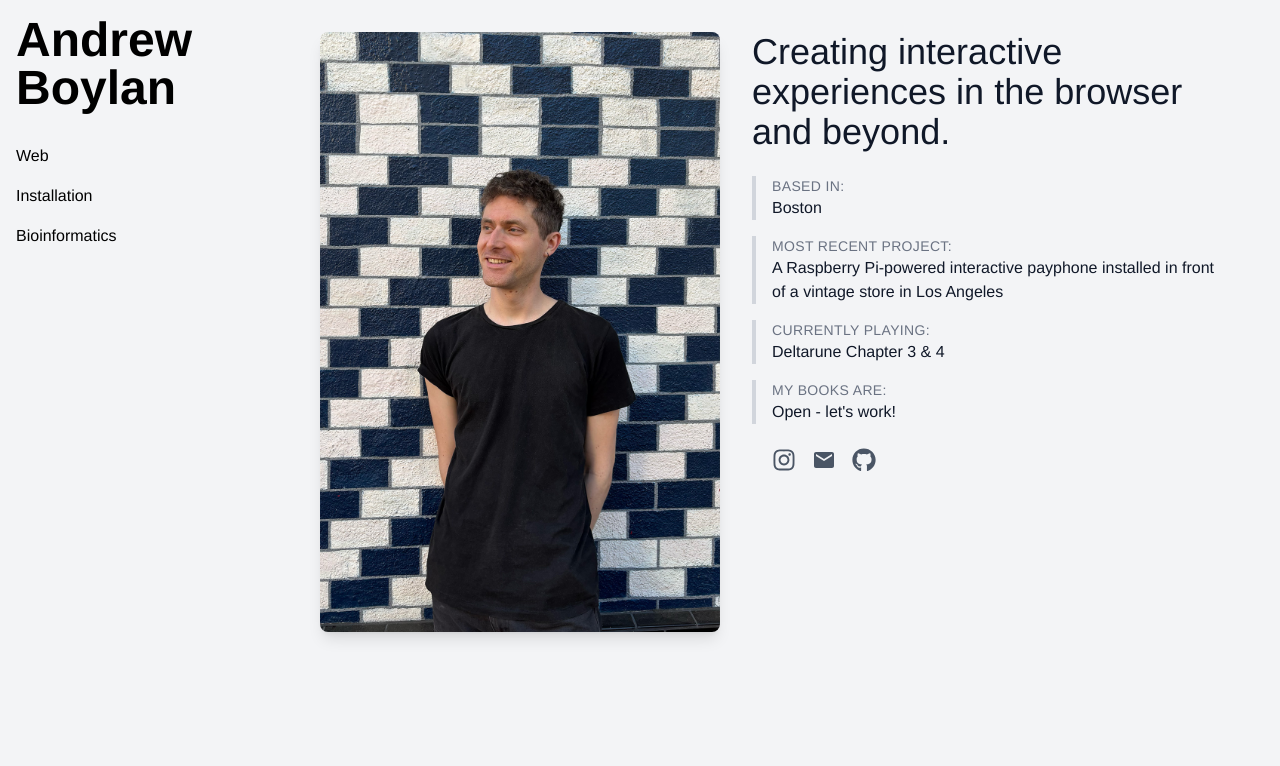
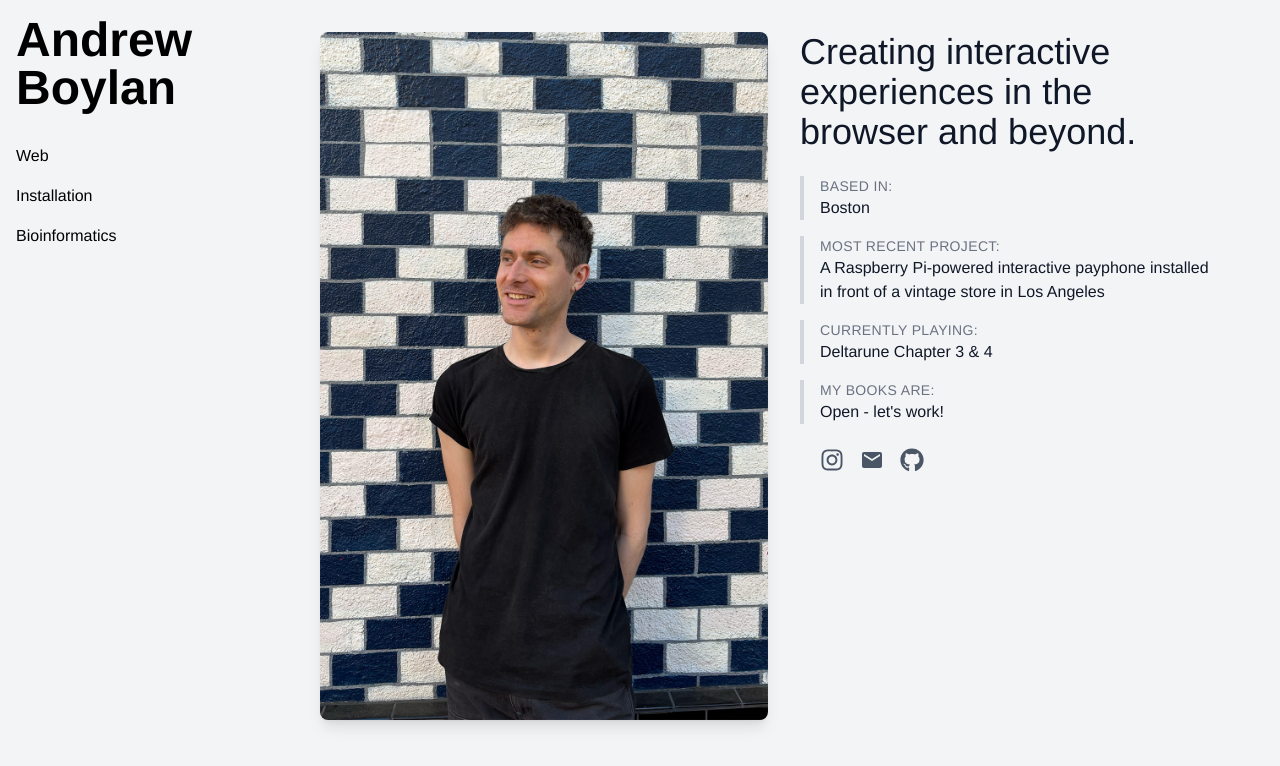
Before and after one commit to eastmountaincode/personal_site_next_2025, a Next.js app: page / in a window 1280 px wide. Shown: the top 766 px of the page. Built offline with nearby package versions, Linux system fonts and the light colour scheme.

Commit message:
fix image

```diff
--- a/src/app/page.tsx
+++ b/src/app/page.tsx
@@ -1,6 +1,5 @@
 import { FaInstagram, FaGithub } from 'react-icons/fa';
 import { MdEmail } from 'react-icons/md';
-import Image from 'next/image';
 
 export default function Home() {
   return (
@@ -10,14 +9,11 @@ export default function Home() {
         <div className="flex flex-col md:flex-row items-start gap-8 mb-8">
           {/* Photo */}
           <div className="flex-shrink-0">
-            <div className="relative w-full h-96 lg:w-[400px] lg:h-[600px] rounded-lg shadow-lg overflow-hidden">
-              <Image
-                src="/images/andrew-pic-1.jpg"
-                alt="Andrew Boylan"
-                fill
-                style={{ objectFit: 'cover' }}
-              />
-            </div>
+            <img
+              src="/images/andrew-pic-1.jpg"
+              alt="Andrew Boylan"
+              className="w-full max-w-sm mx-auto md:max-w-xs lg:max-w-md h-auto max-h-96 md:max-h-none rounded-lg shadow-lg object-cover"
+            />
           </div>
 
           {/* Bio Text */}
```
